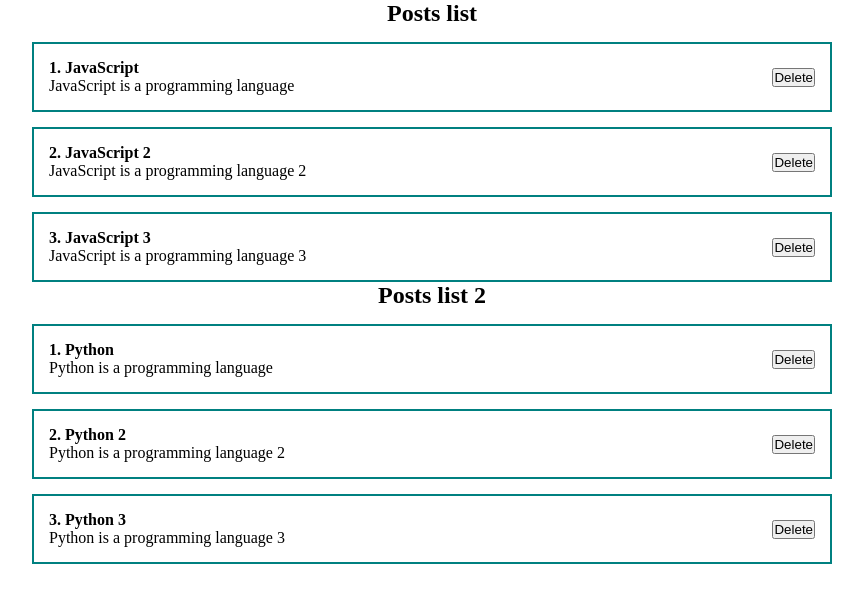
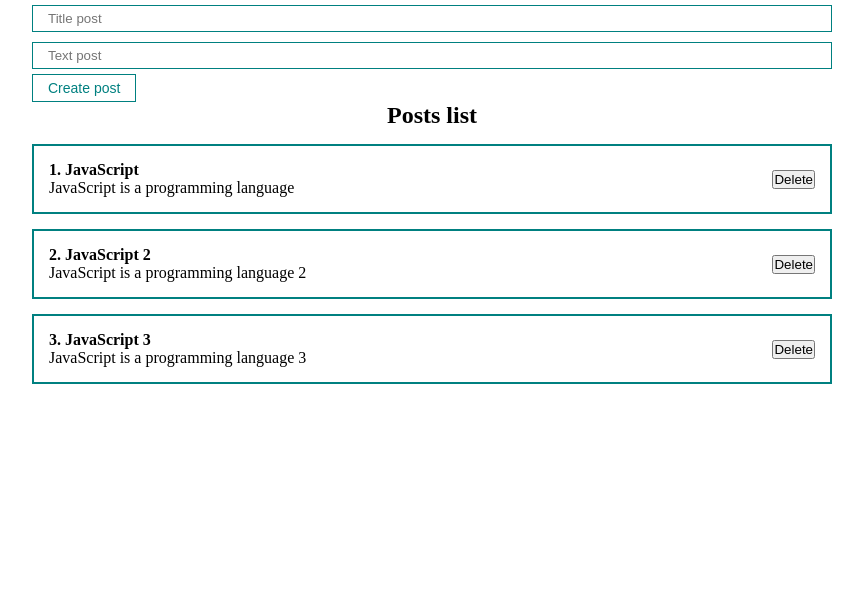
Before and after one commit to OollNalivai/react-js-uibitv-fundamental-2023, a React (Create React App) app: page / in a window 1280 px wide. Shown: the top 602 px of the page, without its empty margins (208-1071 px from the left). Built offline with nearby package versions, Linux system fonts and the light colour scheme.

Commit message:
fetch: myInput and myButton

```diff
--- a/src/App.js
+++ b/src/App.js
@@ -1,9 +1,8 @@
 import React, {useState} from 'react';
-// import Counter from './components/Counter';
-// import ClassCounter from './components/ClassCounter';
 import './styles/App.css';
-import PostItem from './components/PostItem';
 import PostList from './components/PostList';
+import MyButton from './components/UI/Button/MyButton';
+import MyInput from './components/UI/input/MyInput';
 
 function App() {
     const [posts, setPosts] = useState([
@@ -24,28 +23,14 @@
         }
     ])
 
-    const [posts2, setPosts2] = useState([
-        {
-            id: 1,
-            title: 'Python',
-            body: 'Python is a programming language'
-        },
-        {
-            id: 2,
-            title: 'Python 2',
-            body: 'Python is a programming language 2'
-        },
-        {
-            id: 3,
-            title: 'Python 3',
-            body: 'Python is a programming language 3'
-        }
-    ])
-
     return (
         <div className="App">
+            <form>
+                <MyInput type="text" placeholder={"Title post"}/>
+                <MyInput type="text" placeholder={"Text post"}/>
+                <MyButton>Create post</MyButton>
+            </form>
             <PostList posts={posts} title='Posts list'/>
-            <PostList posts={posts2} title='Posts list 2'/>
         </div>
     );
 }
--- /dev/null
+++ b/src/components/UI/Button/MyButton.jsx
@@ -0,0 +1,12 @@
+import React from 'react';
+import classes from './MyButton.module.css';
+
+const MyButton = ({children, ...props}) => {
+    return (
+        <button {...props} className={classes.myBtn}>
+            {children}
+        </button>
+    );
+};
+
+export default MyButton;
--- /dev/null
+++ b/src/components/UI/Button/MyButton.module.css
@@ -0,0 +1,8 @@
+.myBtn {
+    padding: 5px 15px;
+    color: teal;
+    font-size: 14px;
+    background: transparent;
+    border: solid 1px teal;
+    cursor: pointer;
+}
--- /dev/null
+++ b/src/components/UI/input/MyInput.jsx
@@ -0,0 +1,10 @@
+import React from 'react';
+import classes from './MyInput.module.css';
+
+const MyInput = (props) => {
+    return (
+        <input className={classes.myInput} {...props}/>
+    );
+};
+
+export default MyInput;
--- /dev/null
+++ b/src/components/UI/input/MyInput.module.css
@@ -0,0 +1,6 @@
+.myInput {
+    width: 100%;
+    padding: 5px 15px;
+    margin: 5px 0;
+    border: solid 1px teal;
+}
```
